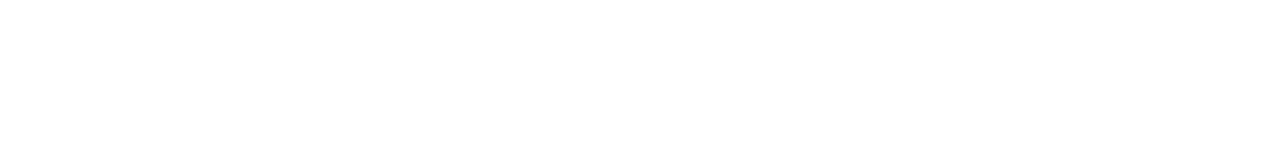
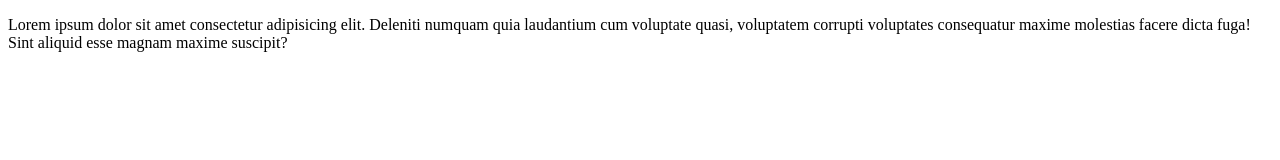
Before and after one commit to Carlubb/repopractica, a plain HTML site: page index.html in a window 1280 px wide. Drawn offline with Linux system fonts and the light colour scheme.

Commit message:
añadido un p

```diff
--- a/index.html
+++ b/index.html
@@ -5,5 +5,12 @@
     <meta name="viewport" content="width=device-width, initial-scale=1.0" />
     <title>Document</title>
   </head>
-  <body></body>
+  <body>
+    <p>
+      Lorem ipsum dolor sit amet consectetur adipisicing elit. Deleniti numquam
+      quia laudantium cum voluptate quasi, voluptatem corrupti voluptates
+      consequatur maxime molestias facere dicta fuga! Sint aliquid esse magnam
+      maxime suscipit?
+    </p>
+  </body>
 </html>
```
